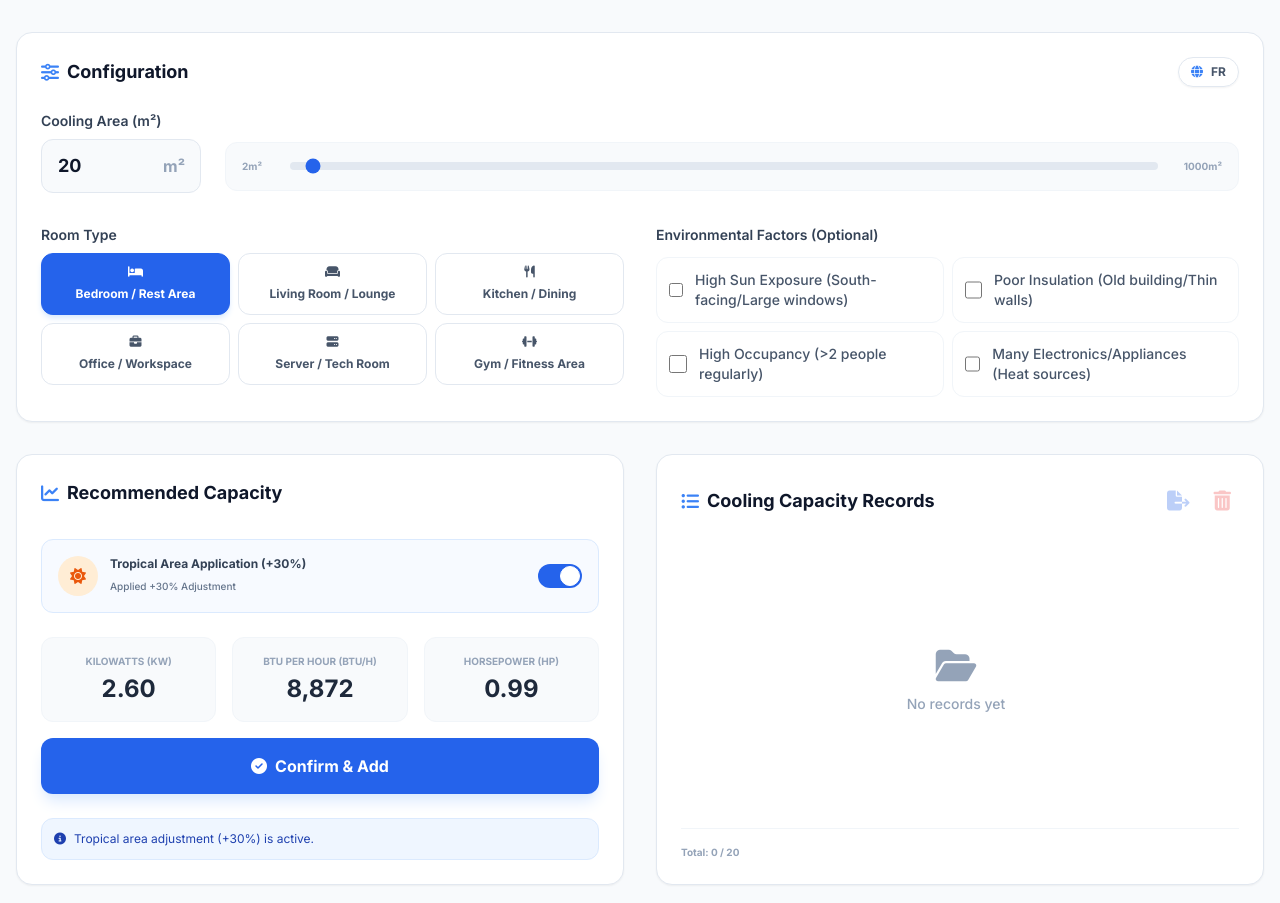
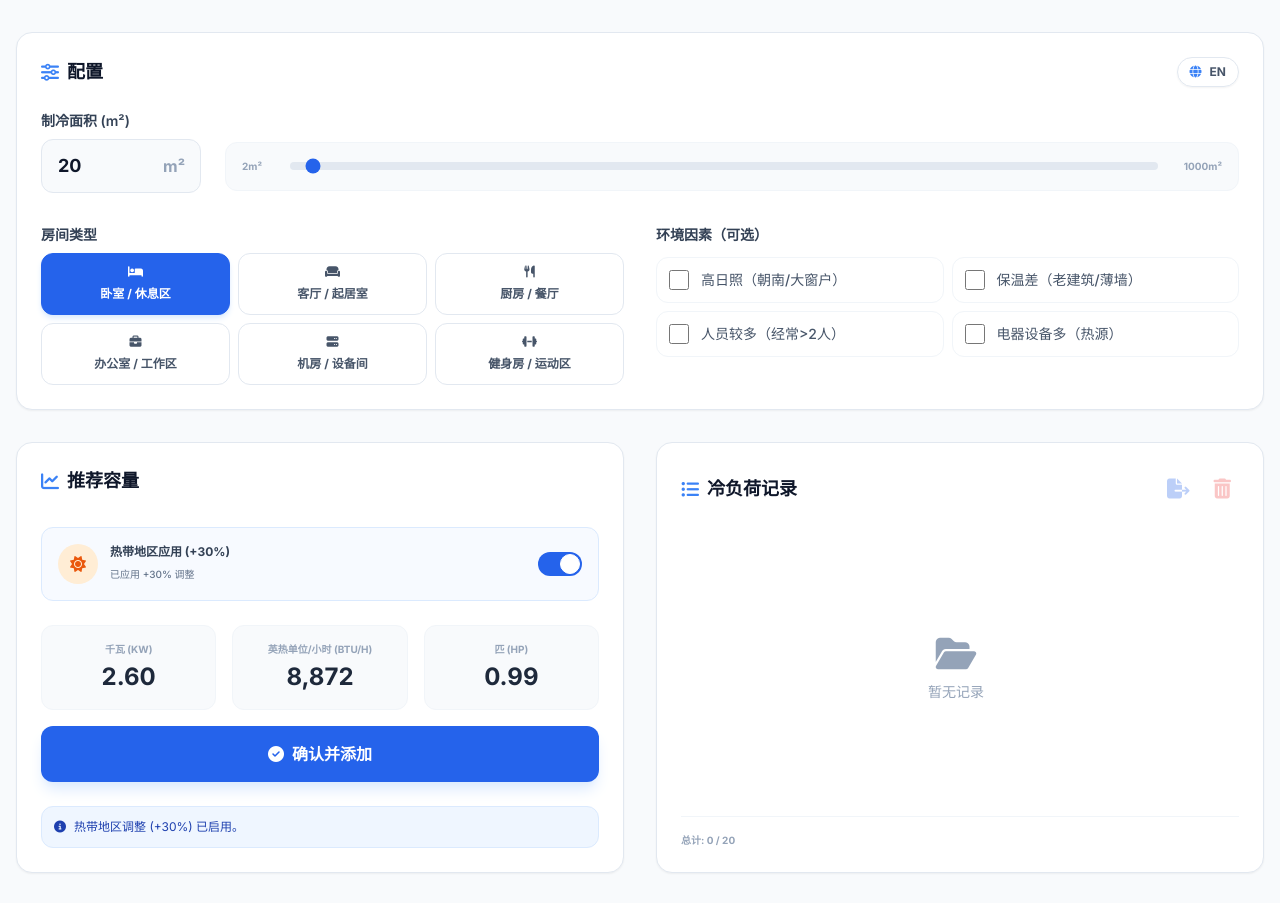
Before and after one commit to lswang6/CoolCal-Pro, a React (Vite) app: page / in a window 1280 px wide. Shown: the top 903 px of the page. Built offline with nearby package versions, Linux system fonts and the light colour scheme.

Commit message:
feat: 增加中文语言支持并更新界面多语言显示

```diff
--- a/App.tsx
+++ b/App.tsx
@@ -4,7 +4,7 @@ import { Language, RoomType, CalculationResult, EnvironmentalFactors, RoomRecord
 import { TRANSLATIONS, ASHRAE_FACTORS, CONVERSION_BTU_PER_WATT, BTU_PER_HP, ADJUSTMENT_PERCENTAGES } from './constants';
 
 const App: React.FC = () => {
-  const [lang, setLang] = useState<Language>(Language.EN);
+  const [lang, setLang] = useState<Language>(Language.ZH);
   const [area, setArea] = useState<number>(20);
   const [roomType, setRoomType] = useState<RoomType>(RoomType.BEDROOM);
   const [factors, setFactors] = useState<EnvironmentalFactors>({
@@ -126,14 +126,14 @@ const App: React.FC = () => {
             <div className="flex justify-between items-center mb-6">
               <h2 className="text-lg font-bold flex items-center gap-2">
                 <i className="fas fa-sliders-h text-blue-500"></i>
-                {lang === Language.EN ? 'Configuration' : 'Configuration'}
+                {lang === Language.ZH ? '配置' : lang === Language.EN ? 'Configuration' : 'Configuration'}
               </h2>
               <button
-                onClick={() => setLang(lang === Language.EN ? Language.FR : Language.EN)}
+                onClick={() => setLang(lang === Language.EN ? Language.FR : lang === Language.FR ? Language.ZH : Language.EN)}
                 className="flex items-center gap-2 px-3 py-1.5 rounded-full border border-slate-200 hover:bg-slate-50 transition-colors text-xs font-bold text-slate-600 shadow-sm"
               >
                 <i className="fas fa-globe text-blue-500"></i>
-                {lang === Language.EN ? 'FR' : 'EN'}
+                {lang === Language.EN ? 'FR' : lang === Language.FR ? '中文' : 'EN'}
               </button>
             </div>
 
@@ -258,7 +258,7 @@ const App: React.FC = () => {
                   </div>
                   <div>
                     <span className="block text-xs font-bold text-slate-700">{t.tropicalAreaLabel}</span>
-                    <span className="text-[10px] text-slate-500 font-medium">{isTropical ? 'Applied +30% Adjustment' : 'Standard Calculation'}</span>
+                    <span className="text-[10px] text-slate-500 font-medium">{isTropical ? (lang === Language.ZH ? '已应用 +30% 调整' : 'Applied +30% Adjustment') : (lang === Language.ZH ? '标准计算' : 'Standard Calculation')}</span>
                   </div>
                 </div>
                 <label className="relative inline-flex items-center cursor-pointer">
@@ -303,7 +303,7 @@ const App: React.FC = () => {
                       <div className="p-3 bg-blue-50 border border-blue-100 rounded-xl text-blue-800 text-xs flex items-start gap-2">
                         <i className="fas fa-info-circle mt-0.5"></i>
                         <p>
-                          Tropical area adjustment (+30%) is active.
+                          {lang === Language.ZH ? '热带地区调整 (+30%) 已启用。' : 'Tropical area adjustment (+30%) is active.'}
                         </p>
                       </div>
                     )}
@@ -311,9 +311,11 @@ const App: React.FC = () => {
                       <div className="p-3 bg-orange-50 border border-orange-100 rounded-xl text-orange-800 text-xs flex items-start gap-2">
                         <i className="fas fa-exclamation-triangle mt-0.5"></i>
                         <p>
-                          {lang === Language.EN
-                            ? `Applied ${Math.round((result.adjustmentMultiplier - 1) * 100)}% adjustment for environmental factors.`
-                            : `Adapté de ${Math.round((result.adjustmentMultiplier - 1) * 100)}% pour les facteurs environnementaux.`
+                          {lang === Language.ZH
+                            ? `已应用 ${Math.round((result.adjustmentMultiplier - 1) * 100)}% 环境因素调整。`
+                            : lang === Language.EN
+                              ? `Applied ${Math.round((result.adjustmentMultiplier - 1) * 100)}% adjustment for environmental factors.`
+                              : `Adapté de ${Math.round((result.adjustmentMultiplier - 1) * 100)}% pour les facteurs environnementaux.`
                           }
                         </p>
                       </div>
@@ -365,8 +367,8 @@ const App: React.FC = () => {
                           <span className="text-[10px] px-1.5 py-0.5 bg-slate-200 text-slate-600 rounded uppercase font-black">{t.roomTypes[rec.roomType].split(' / ')[0]}</span>
                         </div>
                         <p className="text-xs text-slate-500 font-medium">
-                          Area: <span className="text-slate-700 font-bold">{rec.area} m²</span> |
-                          Capacity: <span className="text-blue-600 font-bold">{rec.kw.toFixed(2)} kW</span>
+                          {lang === Language.ZH ? '面积' : 'Area'}: <span className="text-slate-700 font-bold">{rec.area} m²</span> |
+                          {lang === Language.ZH ? '容量' : 'Capacity'}: <span className="text-blue-600 font-bold">{rec.kw.toFixed(2)} kW</span>
                         </p>
                       </div>
                       <button
@@ -381,9 +383,9 @@ const App: React.FC = () => {
               </div>
 
               <div className="mt-4 pt-4 border-t border-slate-100 flex justify-between items-center text-[10px] font-bold text-slate-400">
-                <span>Total: {records.length} / 20</span>
+                <span>{lang === Language.ZH ? '总计' : 'Total'}: {records.length} / 20</span>
                 {records.length > 0 && (
-                  <span>Sum: {records.reduce((acc, r) => acc + r.kw, 0).toFixed(2)} kW</span>
+                  <span>{lang === Language.ZH ? '合计' : 'Sum'}: {records.reduce((acc, r) => acc + r.kw, 0).toFixed(2)} kW</span>
                 )}
               </div>
             </div>
@@ -393,7 +395,7 @@ const App: React.FC = () => {
           <div className="bg-slate-800 p-6 rounded-2xl shadow-xl text-white">
             <h3 className="text-sm font-bold mb-4 flex items-center gap-2 opacity-80">
               <i className="fas fa-book-open"></i>
-              {lang === Language.EN ? 'ASHRAE Reference Data' : 'Données de Référence ASHRAE'}
+              {lang === Language.ZH ? 'ASHRAE 参考数据' : lang === Language.EN ? 'ASHRAE Reference Data' : 'Données de Référence ASHRAE'}
             </h3>
             <div className="grid grid-cols-2 md:grid-cols-3 lg:grid-cols-6 gap-3">
               {(Object.keys(ASHRAE_FACTORS) as RoomType[]).map((type) => (
--- a/constants.ts
+++ b/constants.ts
@@ -91,5 +91,40 @@ export const TRANSLATIONS: Record<Language, Translation> = {
     clearAllBtn: 'Tout Effacer',
     noRecords: 'Aucun registre pour le moment',
     roomNamePrefix: 'Pièce'
+  },
+  [Language.ZH]: {
+    title: 'CoolCalc Pro',
+    subtitle: 'ASHRAE 标准冷负荷计算器',
+    areaLabel: '制冷面积 (m²)',
+    roomTypeLabel: '房间类型',
+    calculateBtn: '计算容量',
+    resultsTitle: '推荐容量',
+    kwLabel: '千瓦 (kW)',
+    btuLabel: '英热单位/小时 (BTU/h)',
+    hpLabel: '匹 (HP)',
+    m2Label: '平方米',
+    disclaimer: "计算基于 ASHRAE 标准负荷系数。环境调整按叠加方式应用，并根据现代建筑特性和热带地区的实际体感进行调整。",
+    tropicalAreaLabel: '热带地区应用 (+30%)',
+    factorsTitle: '环境因素（可选）',
+    factors: {
+      highSun: '高日照（朝南/大窗户）',
+      poorInsulation: '保温差（老建筑/薄墙）',
+      extraOccupants: '人员较多（经常>2人）',
+      electronics: '电器设备多（热源）'
+    },
+    roomTypes: {
+      [RoomType.BEDROOM]: '卧室 / 休息区',
+      [RoomType.LIVING_ROOM]: '客厅 / 起居室',
+      [RoomType.KITCHEN]: '厨房 / 餐厅',
+      [RoomType.OFFICE]: '办公室 / 工作区',
+      [RoomType.SERVER_ROOM]: '机房 / 设备间',
+      [RoomType.GYM]: '健身房 / 运动区'
+    },
+    confirmBtn: '确认并添加',
+    recordsTitle: '冷负荷记录',
+    exportBtn: '导出 CSV',
+    clearAllBtn: '清空全部',
+    noRecords: '暂无记录',
+    roomNamePrefix: '房间'
   }
 };
--- a/types.ts
+++ b/types.ts
@@ -1,7 +1,8 @@
 
 export enum Language {
   EN = 'en',
-  FR = 'fr'
+  FR = 'fr',
+  ZH = 'zh'
 }
 
 export enum RoomType {
```
